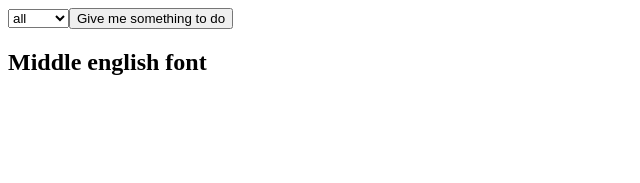
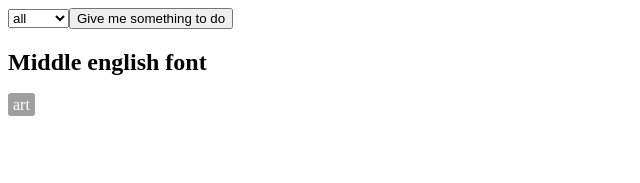
Before and after one commit to chesterblack/boredom, a Next.js app in the folder boredom/: page / in a window 1280 px wide. Both pictures are taken after a click on the button "Give me something to do". Shown: the top 183 px of the page, without its empty margins (0-640 px from the left). Built offline with nearby package versions, Linux system fonts and the light colour scheme.

Commit message:
Display categories on result

```diff
--- a/boredom/components/CategorySelector.jsx
+++ b/boredom/components/CategorySelector.jsx
@@ -2,13 +2,13 @@ export default function CategorySelector({ category, categories, setCategory })
   let options = [];
 
   categories.forEach(element => {
-    options.push(<option value={element}>{element}</option>);
+    options.push(<option key={`category-option-${element}`} value={element}>{element}</option>);
   })
 
   return (
     <select
       onChange={(e) => {setCategory(e.target.value)}}
-      defaultValue={category}
+      value={category}
     >
       {options}
     </select>
--- a/boredom/components/Result.jsx
+++ b/boredom/components/Result.jsx
@@ -1,5 +1,16 @@
 export default function Result({ selectedItem }) {
+  let categoryList = [];
+
+  if (selectedItem) {
+    selectedItem.categories.forEach(category => {
+      categoryList.push(<span key={`category-tag-${category}`} className="tag">{category}</span>);
+    });
+  }
+
   return (
-    <h2>{selectedItem.name}</h2>
+    <>
+      <h2>{selectedItem.name}</h2>
+      {categoryList}
+    </>
   );
 }
--- a/boredom/lib/list.js
+++ b/boredom/lib/list.js
@@ -9,6 +9,10 @@ const list = [
 	{ name: "Polgara's Rewot", categories: ["dnd", "writing"] },
 	{ name: "Storms & Surges", categories: ["dnd", "writing"] },
 
+	{ name: "Grob squad campaign prep", categories: ["dnd", "writing", "art"] },
+
+	{ name: "Wyvernhole", categories: ["writing", "dev"] },
+
 	{ name: "Vessel", categories: ["writing"] },
 ];
 
--- a/boredom/pages/_app.js
+++ b/boredom/pages/_app.js
@@ -1,3 +1,5 @@
+import '../styles/style.css';
+
 export default function App({ Component, pageProps }) {
   return <Component {...pageProps} />
 }
--- /dev/null
+++ b/boredom/styles/style.css
@@ -0,0 +1,7 @@
+.tag {
+    background-color: #9f9f9f;
+    margin-right: 5px;
+    color: #ffffff;
+    border-radius: 3px;
+    padding: 3px 5px;
+}
```
